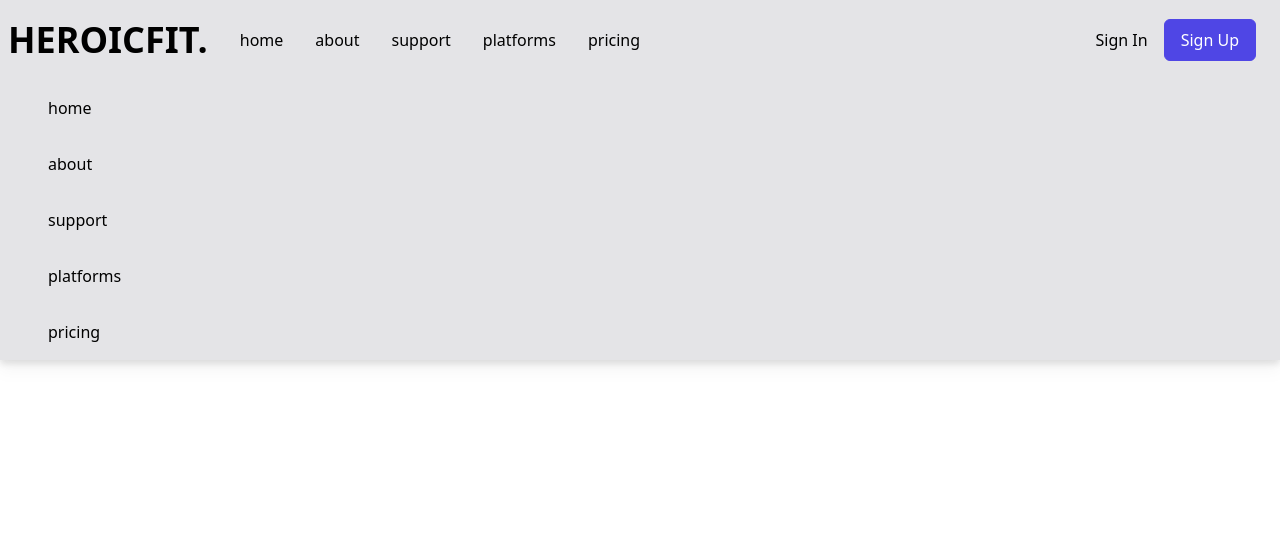
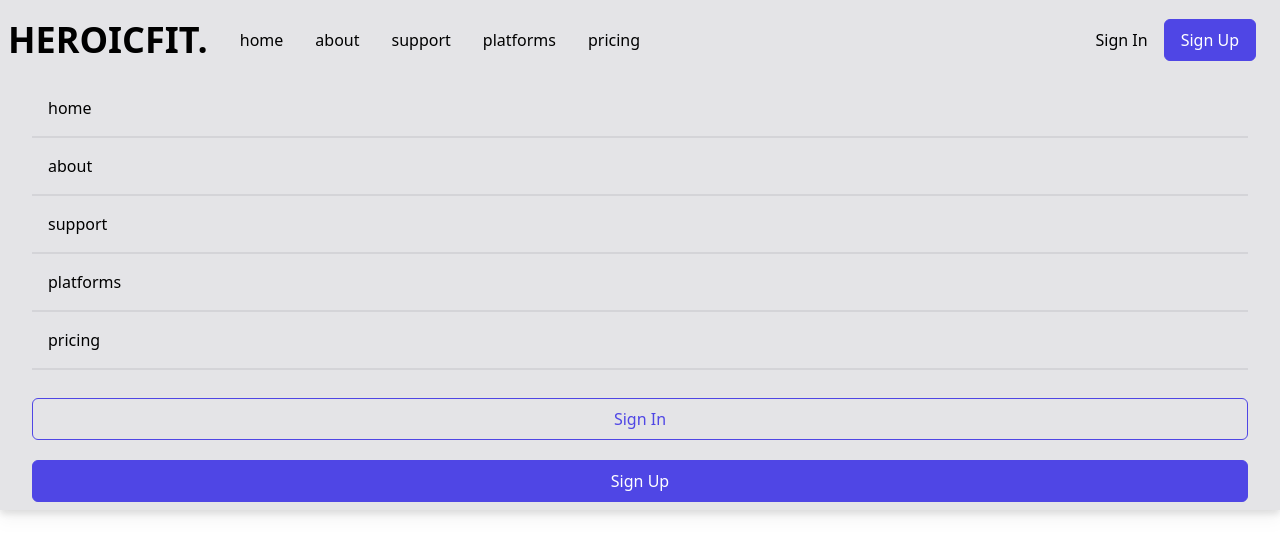
Before and after one commit to thuannguyen88/heroicfit, a React (Create React App) app: page / in a window 1280 px wide. Shown: the top 554 px of the page. Built offline with nearby package versions, Linux system fonts and the light colour scheme.

Commit message:
set up useState, handleClick and conditional rendering for css to open and close navbar menu

```diff
--- a/src/components/Navbar.jsx
+++ b/src/components/Navbar.jsx
@@ -1,7 +1,12 @@
-import React from "react";
+import React, { useState } from "react";
 import { MenuIcon, XIcon } from "@heroicons/react/outline";
 
 export default function Navbar() {
+  const [navMenu, setNavMenu] = useState(false);
+  const handleClick = () => {
+    setNavMenu(!navMenu);
+  };
+
   return (
     <div className="w-screen h-[80px] z-10 bg-zinc-200 fixed drop-shadow-lg">
       <div className="px-2 flex justify-between items-center w-full h-full">
@@ -21,17 +26,24 @@ export default function Navbar() {
           </button>
           <button className="px-4 py-2">Sign Up</button>
         </div>
-        <div className="md:hidden">
-          <MenuIcon className="w-12" />
+        <div className="md:hidden" onClick={handleClick}>
+          {navMenu ? <MenuIcon className="w-12" /> : <XIcon className="w-5" />}
+          {/* // <MenuIcon className="w-12" /> */}
         </div>
       </div>
 
-      <ul className="absolute w-full px-8 bg-zinc-200">
-        <li className>home</li>
-        <li className>about</li>
-        <li className>support</li>
-        <li className>platforms</li>
-        <li className>pricing</li>
+      <ul className={navMenu ? "hidden" : "absolute w-full px-8 bg-zinc-200"}>
+        <li className="border-b-2 border-zinc-300 w-full">home</li>
+        <li className="border-b-2 border-zinc-300 w-full">about</li>
+        <li className="border-b-2 border-zinc-300 w-full">support</li>
+        <li className="border-b-2 border-zinc-300 w-full">platforms</li>
+        <li className="border-b-2 border-zinc-300 w-full">pricing</li>
+        <div className="flex flex-col my-2">
+          <button className="bg-transparent text-indigo-600 px-4 py-2 my-5">
+            Sign In
+          </button>
+          <button className="px-4 py-2">Sign Up</button>
+        </div>
       </ul>
     </div>
   );
```
